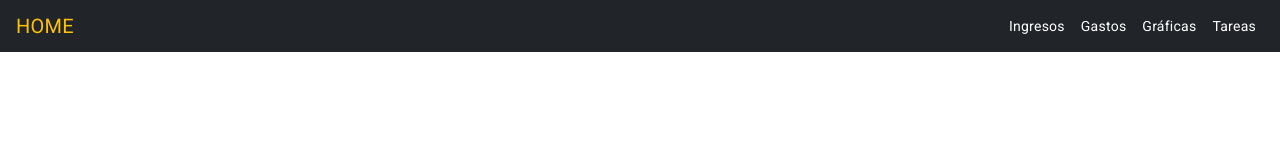
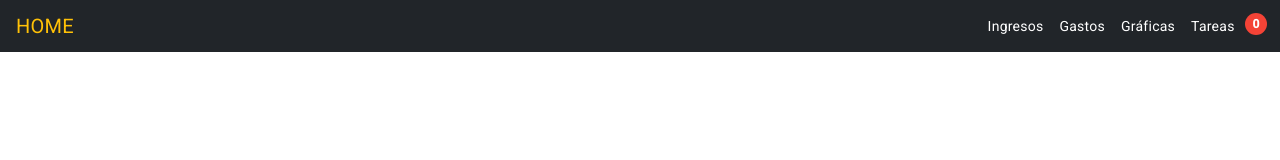
Before and after one commit to oscarsmbaquero/Angular-home, an Angular app: page / in a window 1280 px wide. Shown: the top 160 px of the page. Built offline with nearby package versions, Linux system fonts and the light colour scheme; no server answers; what @angular/material-moment-adapter would draw is missing.

Commit message:
header with tareas

```diff
--- a/src/app/core/components/header/header.component.css
+++ b/src/app/core/components/header/header.component.css
@@ -36,6 +36,9 @@
   font-size: 0.8em;
   margin-right: 10px;
 }
+.badge{
+  margin-left: 4px;
+}
 /* .navbar-toggler:focus,
 .navbar-toggler:hover {
   background-color: white;
--- a/src/app/core/components/header/header.component.html
+++ b/src/app/core/components/header/header.component.html
@@ -27,7 +27,9 @@
         <a class="nav-link" [routerLink]="['/gsvsin']" data-toggle="collapse" data-target=".navbar-collapse.show"><span class="text-white">Gráficas</span></a>
       </li>
       <li class="nav-item" routerLinkActive="active">
-        <a class="nav-link" [routerLink]="['/tareas']" data-toggle="collapse" data-target=".navbar-collapse.show"><span class="text-white">Tareas</span></a>
+        <a class="nav-link" [routerLink]="['/tareas']" data-toggle="collapse" data-target=".navbar-collapse.show"><span class="text-white">Tareas </span>
+          <mat-icon matBadge="{{numeroTareas}}" matBadgeColor="warn" class="badge"></mat-icon>
+        </a>
       </li>
       <!-- <li class="nav-item" routerLinkActive="active">
         <a class="nav-link" [routerLink]="['/compra']" data-toggle="collapse" data-target=".navbar-collapse.show">Compra</a>
--- a/src/app/core/components/header/header.component.ts
+++ b/src/app/core/components/header/header.component.ts
@@ -1,4 +1,6 @@
-import { Component } from '@angular/core';
+import { Component, OnInit } from '@angular/core';
+import { TareasService } from '../../services/tareas/tareas.service';
+import { ITareas } from '../../services/models/tareas.models';
 
 @Component({
   selector: 'app-header',
@@ -6,6 +8,36 @@ import { Component } from '@angular/core';
   styleUrls: ['./header.component.css']
 })
 export class HeaderComponent {
+ /**
+  * flag almacenar las tareas
+  */
+  numeroTareas:number=0;
+
+  constructor(
+    private tareasService:TareasService
+  ){ }
+
+  ngOnInit(){
+    console.log('Entro')
+    this.getNumeroTareas();
+  }
+
+  private getNumeroTareas() {
+    console.log('Entro')
+    const mesActual = new Date().getMonth(); // Obtenemos el mes actual (0-11)
+
+    this.tareasService.getTareas().subscribe((tareas) => {
+      const tareasFiltradas = tareas.filter((tarea) => {
+        const mesTarea = new Date(tarea.fecha).getMonth();
+        return mesTarea === mesActual;
+      });
+
+      this.numeroTareas = tareasFiltradas.length;
+      console.log('Número de tareas en el mes actual:',this.numeroTareas);
+      // O haz algo más con el número de tareas filtradas
+    });
+  }
+
   isCollapse = true;
   toggleState() {
     let foo = this.isCollapse
```
